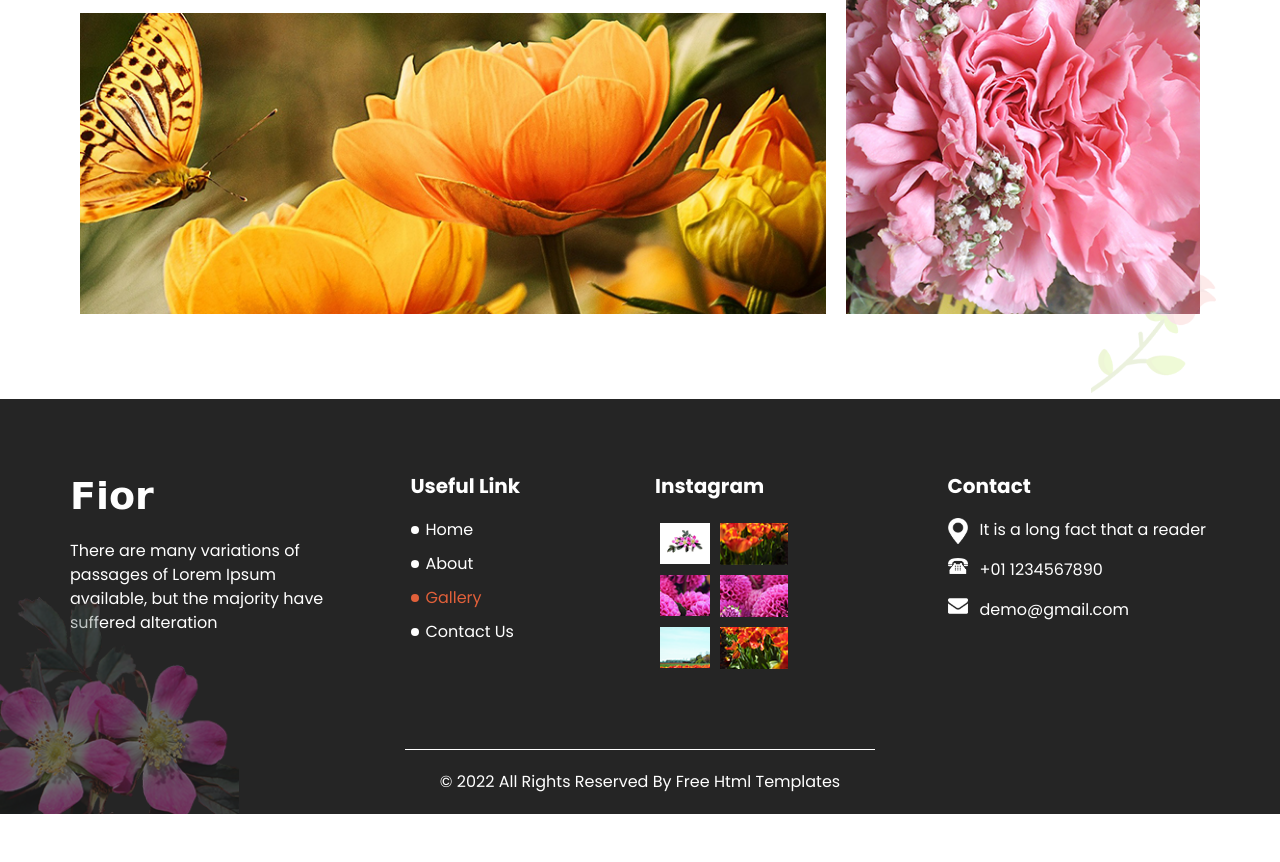
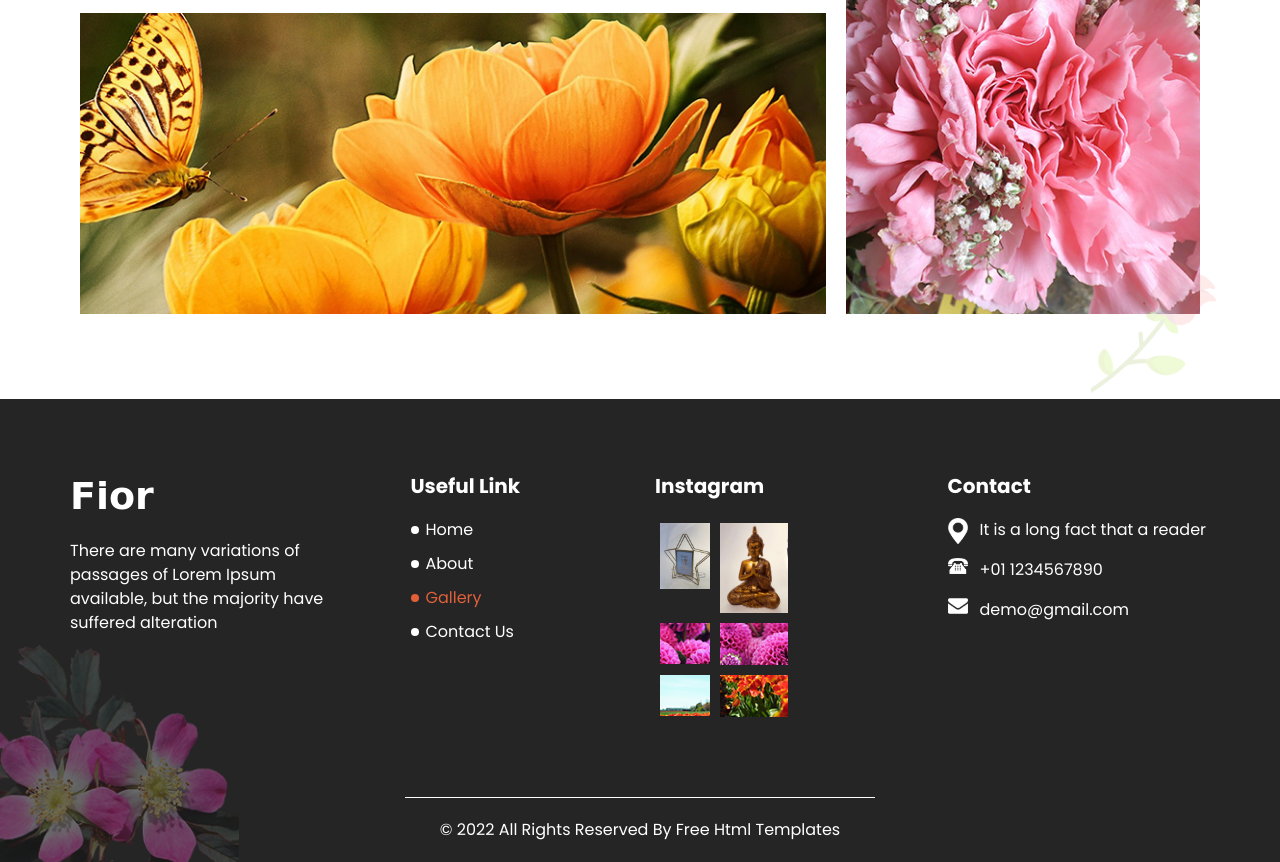
Before and after one commit to Vipinraj9526/giftory-demo, a plain HTML site: page gallery.html in a window 1280 px wide. Shown: the part 964-1826 px from the top of the page. Before the commit the page ends 1778 px from the top, so only its background shows below. Drawn offline with nearby package versions, Linux system fonts and the light colour scheme; a web font is replaced by a local one.

Commit message:
Images added

```diff
--- a/gallery.html
+++ b/gallery.html
@@ -184,12 +184,12 @@
               <div>
                 <a href="">
                   <div class="insta-box b-1">
-                    <img src="images/insta-1.png" alt="">
+                    <img src="images/WhatsApp Image 2022-06-02 at 1.54.0.jpeg" alt="">
                   </div>
                 </a>
                 <a href="">
                   <div class="insta-box b-2">
-                    <img src="images/insta-2.png" alt="">
+                    <img src="images/WhatsApp Image 2022-06-02 at 1.54.06 PM.jpeg" alt="">
                   </div>
                 </a>
               </div>
```
Also changed, not shown: images/WhatsApp Image 2022-06-02 at 1.54.0.jpeg (added), images/WhatsApp Image 2022-06-02 at 1.54.06 PM.jpeg (added), images/WhatsApp Image 2022-06-02 at 1.54.07 PM.jpeg (added), images/WhatsApp Image 2022-06-02 at 1.54.08 PM.jpeg (added), images/WhatsApp Image 2022-06-02 at 1.54.09 PM.jpeg (added), images/WhatsApp Image 2022-06-02 at 1.54.10 PM.jpeg (added), images/WhatsApp Image 2022-06-02 at 1.54.11 PM.jpeg (added), images/WhatsApp Image 2022-06-02 at 1.54.11 PMhgv.jpeg (added), images/WhatsApp Image 2022-06-02 at 1.54.12 PM.jpeg (added), images/WhatsApp Image 2022-06-02 at 1.54.12 PMasdsad.jpeg (added), images/WhatsApp Image 2022-06-02 at 1.54.13 PM.jpeg (added), images/WhatsApp Image 2022-06-02 at 1.54.15 PM.jpeg (added), images/WhatsApp Image 2022-06-02 at 1.54.16 PM.jpeg (added), images/WhatsApp Image 2022-06-02 at 1.54.17 PM.jpeg (added), 2 more files, 1 other file.
